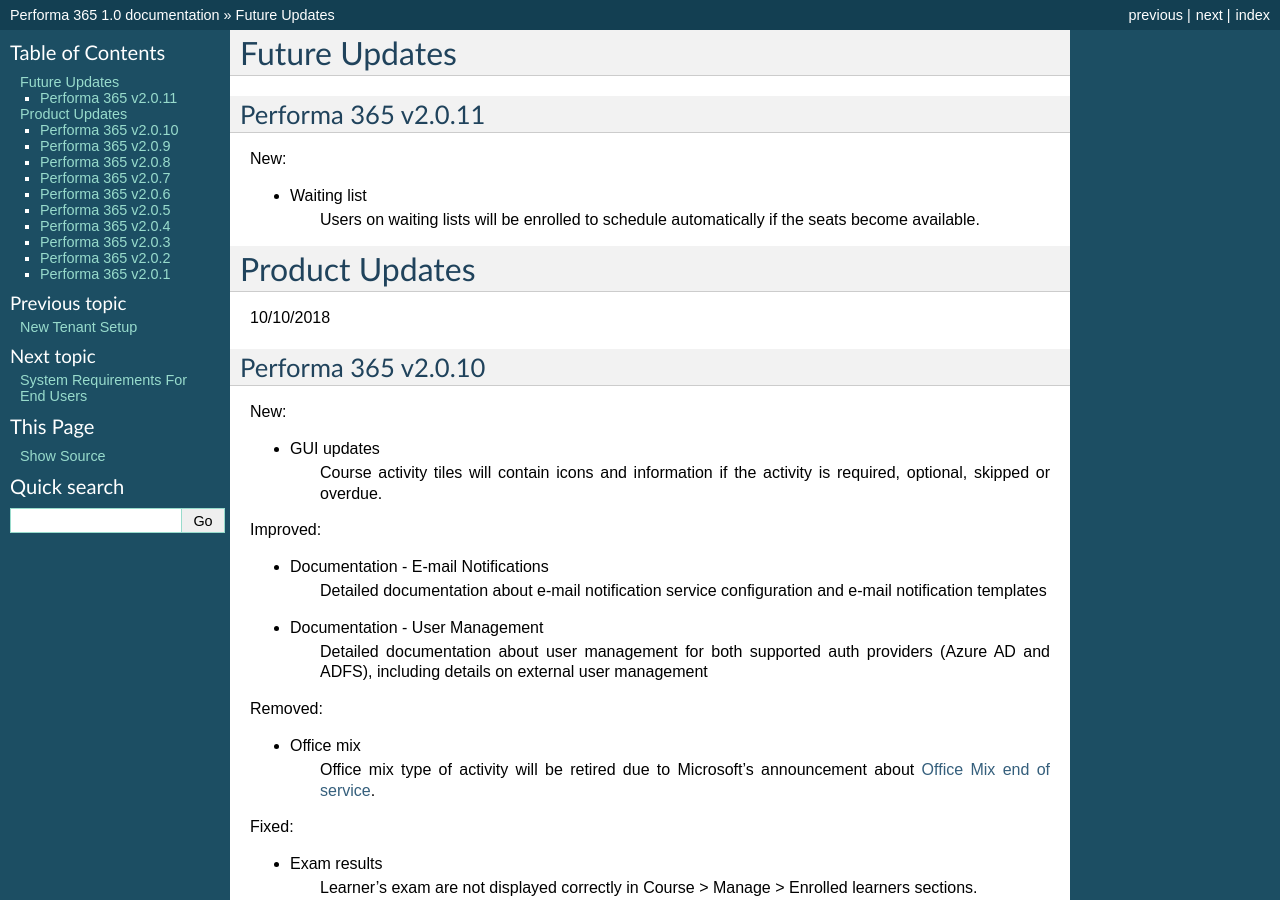
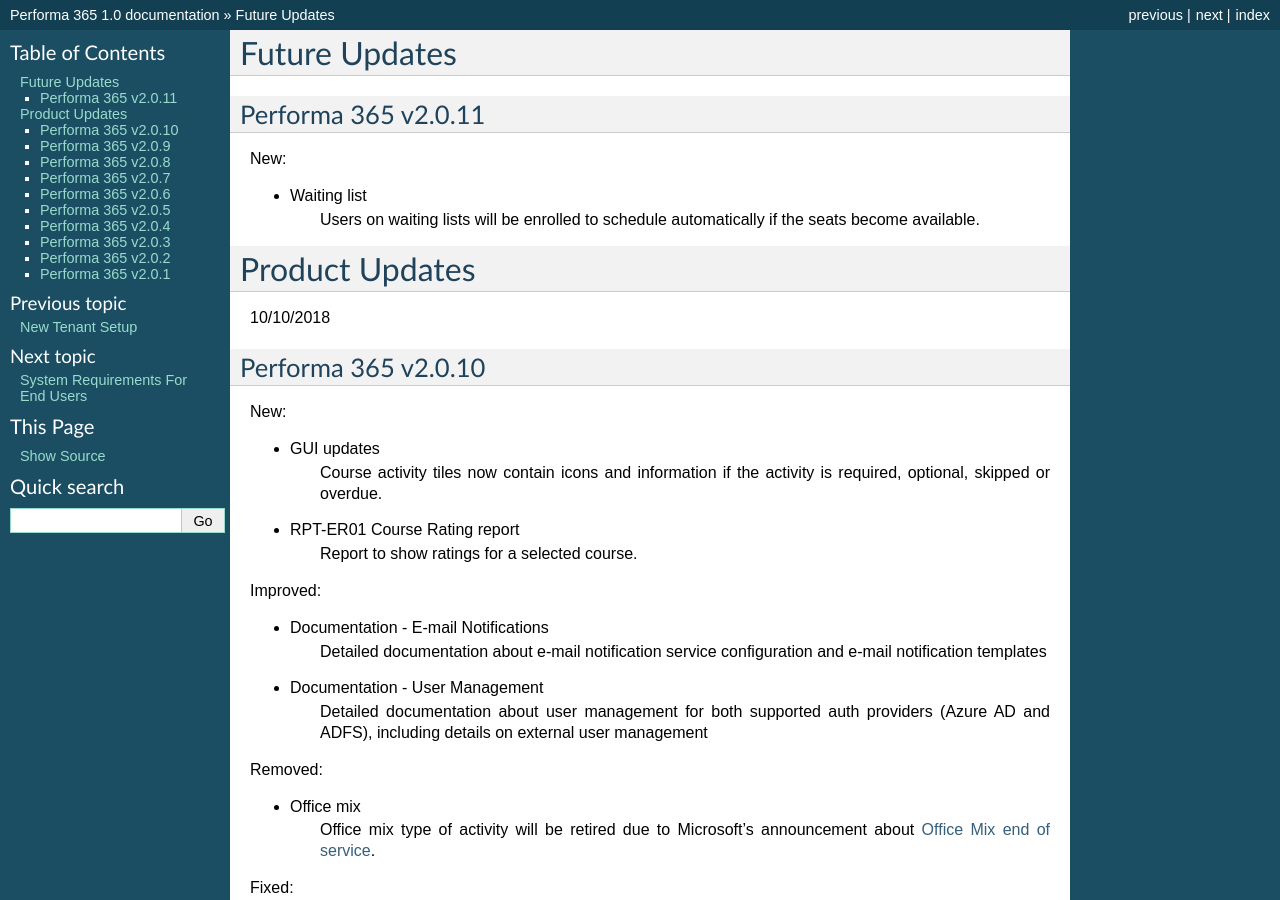
Before and after one commit to pslisko/performa365docs, a Sphinx documentation site: the page built from docs/general/product_updates.rst, in a window 1280 px wide and 900 px high. Built offline with Sphinx 7.4.7, drawn with Linux system fonts in a browser that asks for light colours; pages that are not in the unit, such as notebooks, are missing from menus.

Commit message:
Update product_updates.rst

```diff
--- a/docs/general/product_updates.rst
+++ b/docs/general/product_updates.rst
@@ -12,8 +12,6 @@
    Users on waiting lists will be enrolled to schedule automatically if the seats become available.
 
 
-
-
 Product Updates
 ================
 
@@ -25,7 +23,10 @@
 New:
 
 * GUI updates
-   Course activity tiles will contain icons and information if the activity is required, optional, skipped or overdue.
+   Course activity tiles now contain icons and information if the activity is required, optional, skipped or overdue.
+
+* RPT-ER01 Course Rating report
+   Report to show ratings for a selected course.
 
 Improved:
 
```
